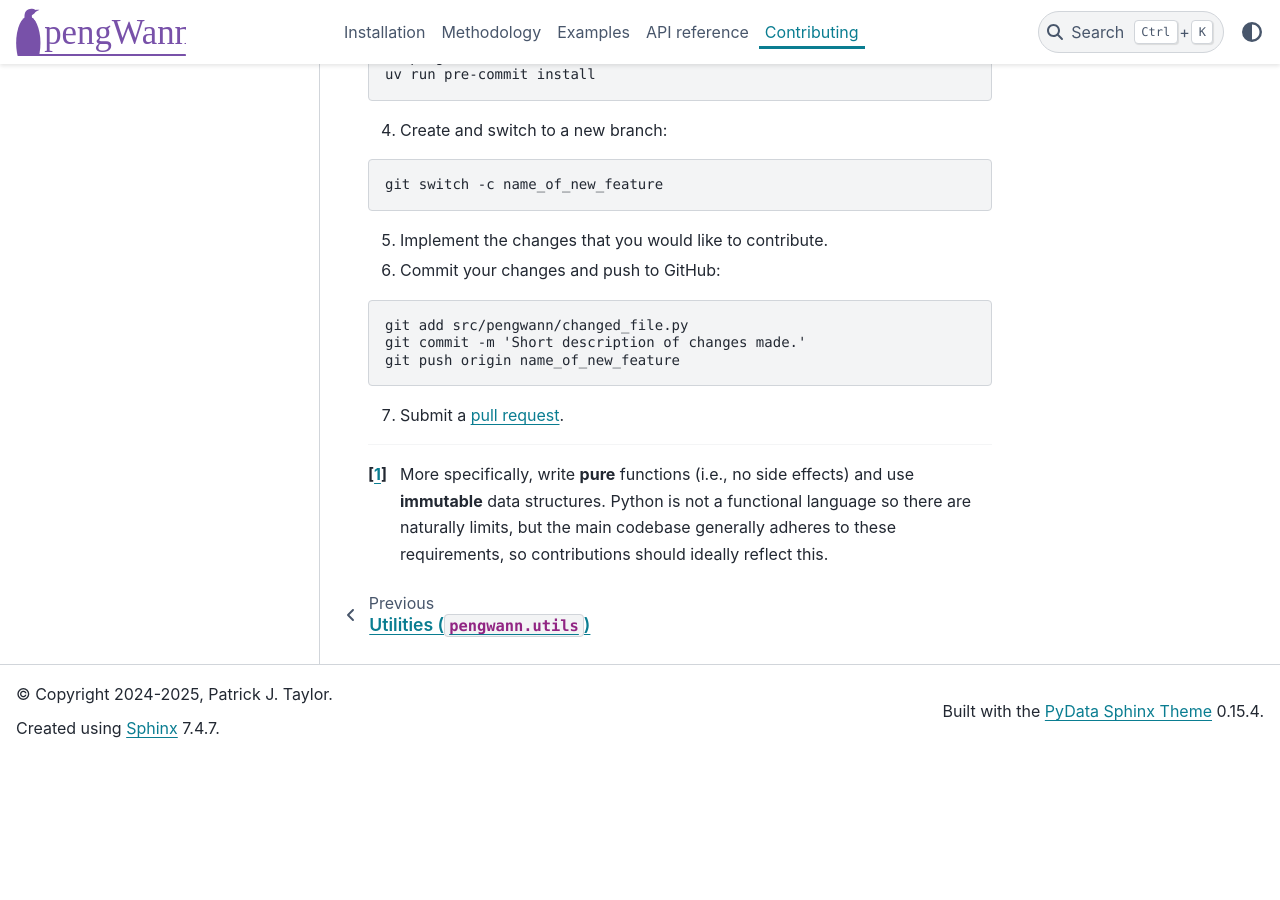
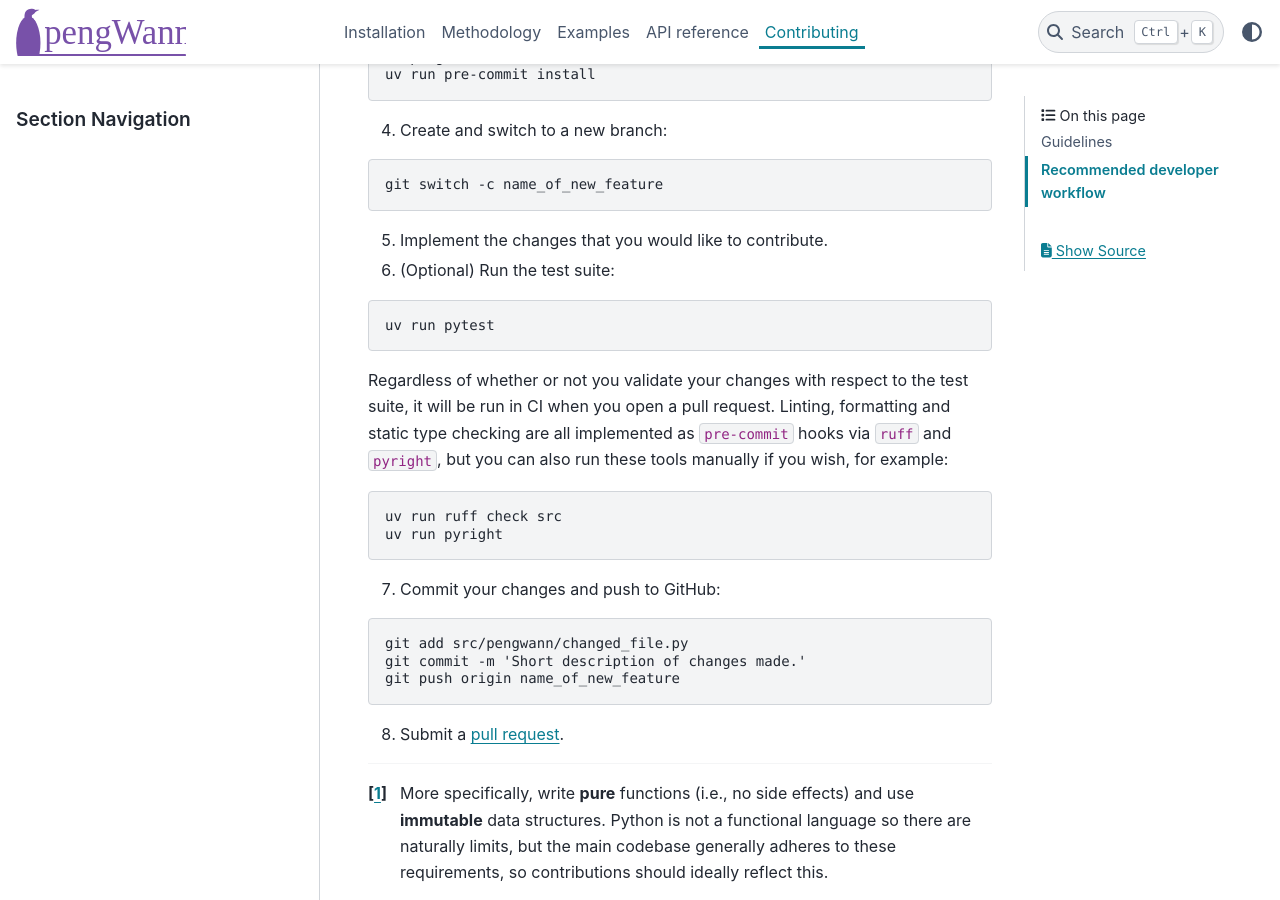
Before and after one commit to PatrickJTaylor/pengWann, a Sphinx documentation site: the page built from docs/CONTRIBUTING.md, in a window 1280 px wide and 900 px high, scrolled down 980 px. Built offline with Sphinx 7.4.7 and the PyData theme 0.15.4, drawn with Linux system fonts in a browser that asks for light colours; the version number is read from the project's files by our own code; before the commit the page ends 1737 px from its top, so only the background shows below that.

Commit message:
Add manual check examples to CONTRIBUTING

````diff
--- a/docs/CONTRIBUTING.md
+++ b/docs/CONTRIBUTING.md
@@ -44,7 +44,21 @@
 
 5. Implement the changes that you would like to contribute.
 
-6. Commit your changes and push to GitHub:
+6. (Optional) Run the test suite:
+
+```console
+uv run pytest
+```
+
+Regardless of whether or not you validate your changes with respect to the test suite, it will be run in CI when you open a pull request.
+Linting, formatting and static type checking are all implemented as `pre-commit` hooks via `ruff` and `pyright`, but you can also run these tools manually if you wish, for example:
+
+```console
+uv run ruff check src
+uv run pyright
+```
+
+7. Commit your changes and push to GitHub:
 
 ```console
 git add src/pengwann/changed_file.py
````
Also changed, not shown: other parts of docs/CONTRIBUTING.md (+1 -1 lines).
